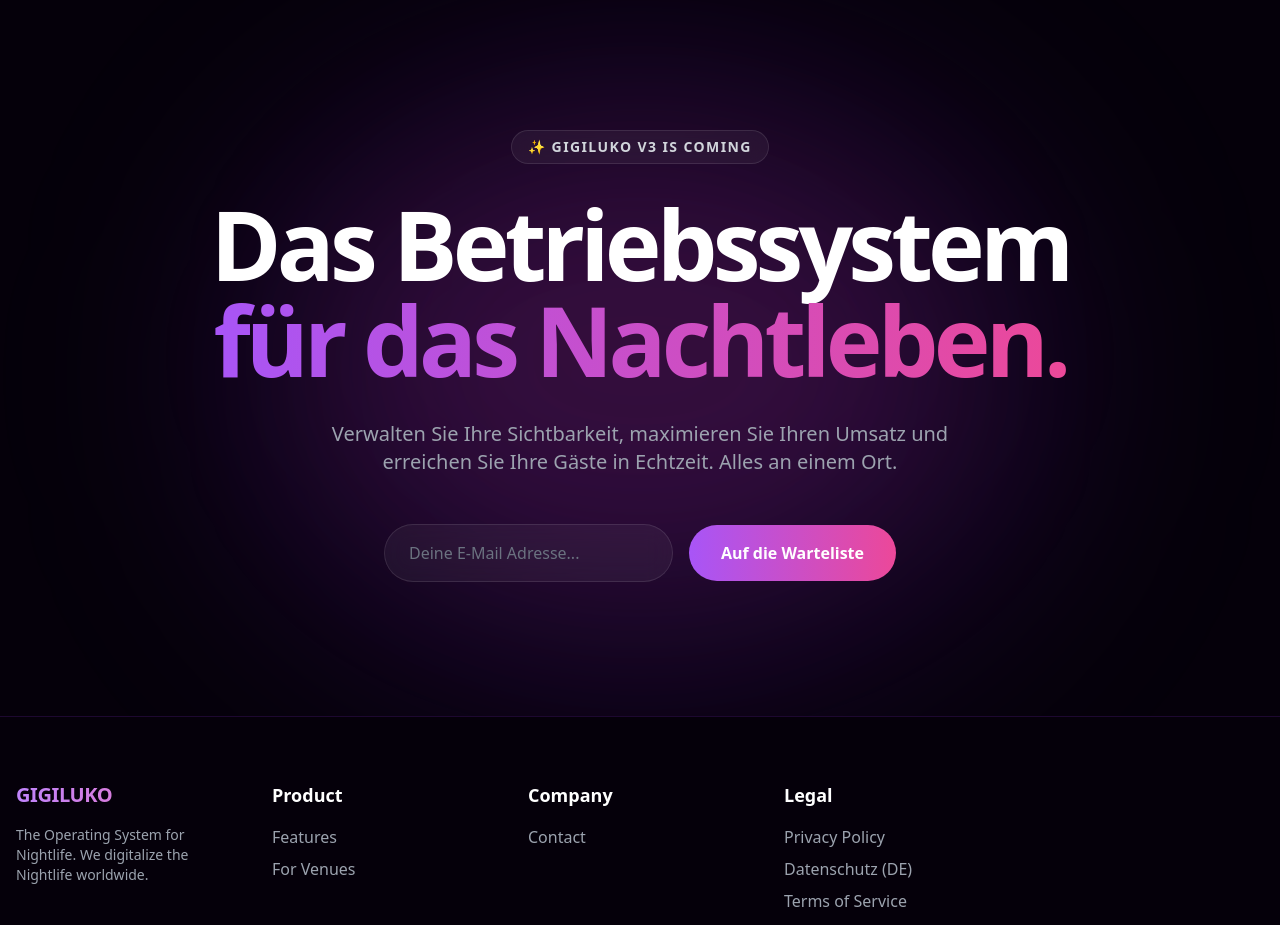
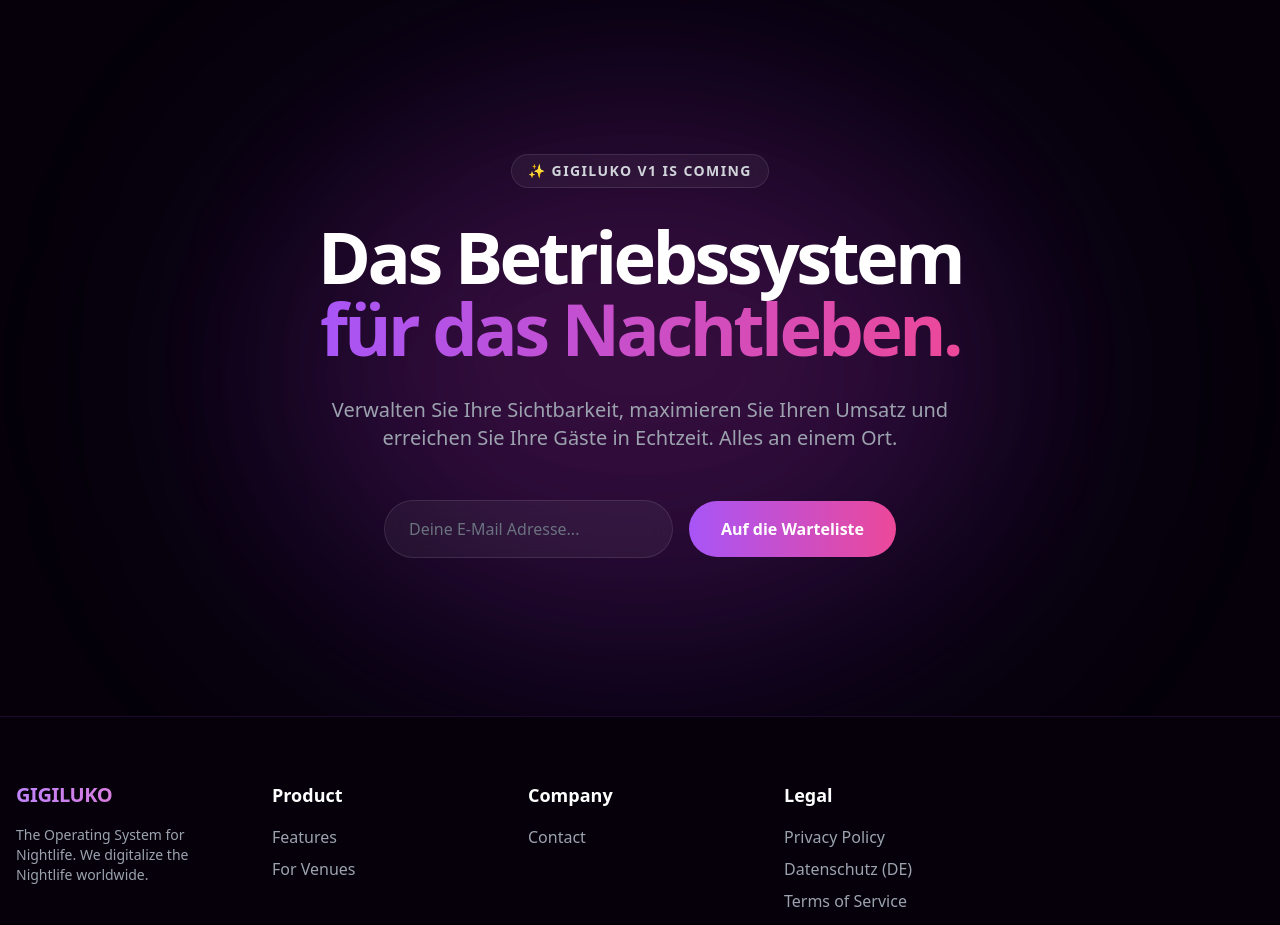
Before and after one commit to LuisCodingforfutur/gigilukoweb, a React (Vite) app: page / in a window 1280 px wide. Shown: the part 3260-4185 px from the top of the page. Built offline with nearby package versions, Linux system fonts and the light colour scheme.

Commit message:
design: tweak waitlist headline size and weight, update badge to V1

```diff
--- a/src/components/v3/HeroSection.tsx
+++ b/src/components/v3/HeroSection.tsx
@@ -6,7 +6,7 @@
 
 const content = {
   de: {
-    badge: "GIGILUKO V3 IS COMING",
+    badge: "GIGILUKO V1 IS COMING",
     title1: "Das Betriebssystem",
     title2: "für das Nachtleben.",
     subtitle: "Verwalten Sie Ihre Sichtbarkeit, maximieren Sie Ihren Umsatz und erreichen Sie Ihre Gäste in Echtzeit. Alles an einem Ort.",
@@ -16,7 +16,7 @@
     error: "Fehler aufgetreten!"
   },
   en: {
-    badge: "GIGILUKO V3 IS COMING",
+    badge: "GIGILUKO V1 IS COMING",
     title1: "The Operating System",
     title2: "for Nightlife.",
     subtitle: "Manage your visibility, maximize your revenue, and reach your guests in real-time. All in one place.",
@@ -95,7 +95,8 @@
             </span>
           </motion.div>
 
-          <motion.h1 variants={itemVariants} className="text-5xl md:text-7xl lg:text-8xl font-black tracking-tighter leading-[1.1] mb-8 text-black dark:text-white transition-colors duration-500">
+          {/* Angepasste Headline: Etwas kleiner (text-7xl) und weniger fett (font-extrabold) */}
+          <motion.h1 variants={itemVariants} className="text-4xl md:text-6xl lg:text-7xl font-extrabold tracking-tighter leading-[1.1] mb-8 text-black dark:text-white transition-colors duration-500">
             {t.title1} <br/>
             <span className="text-transparent bg-clip-text bg-gradient-to-r from-[#A855F7] to-[#EC4899]">
               {t.title2}
```
